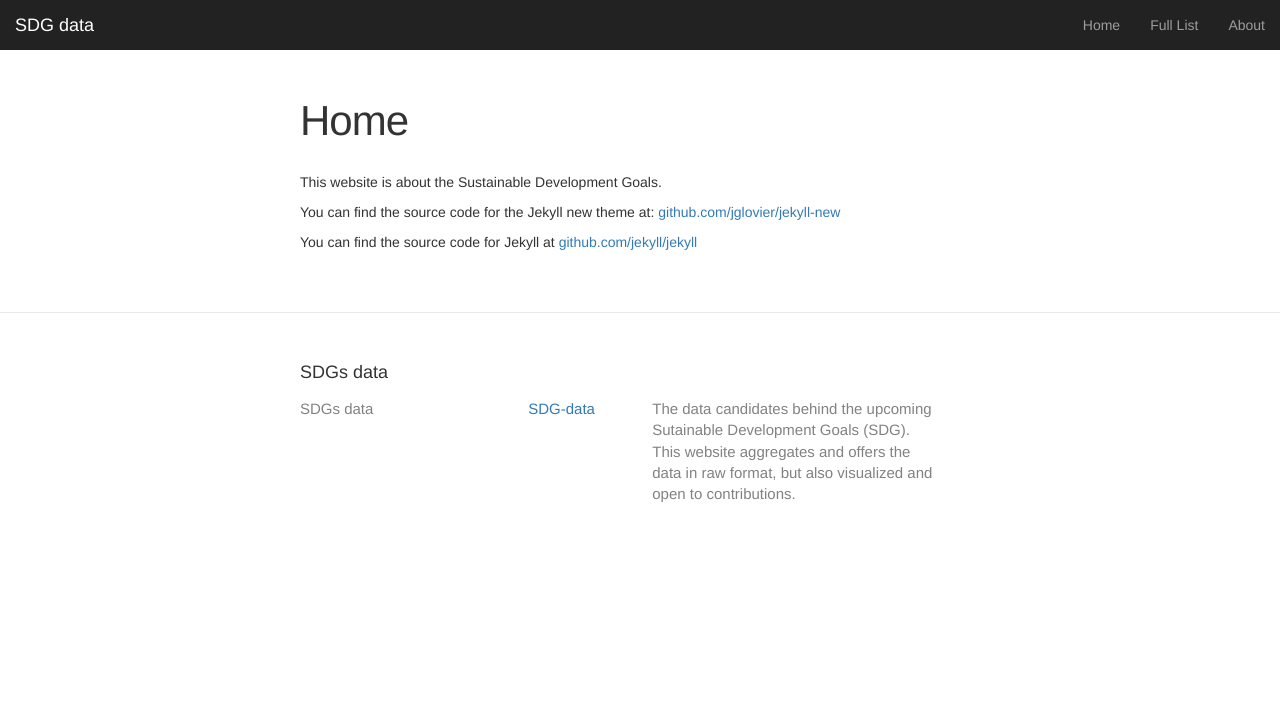
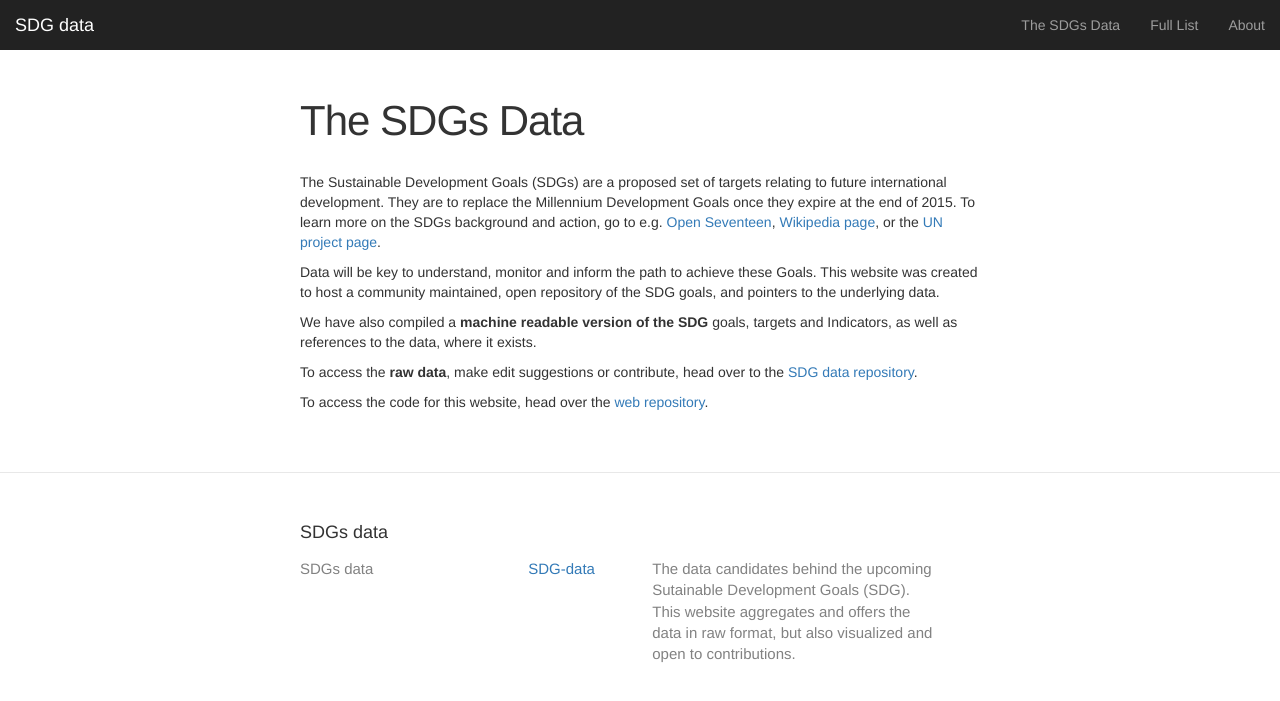
Before and after one commit to SDG-data/web, a Jekyll site: the page built from index.md, in a window 1280 px wide. Shown: the top 701 px of the page. Built offline with Jekyll 4.4.1, drawn with Linux system fonts in a browser that asks for light colours.

Commit message:
Basic main text

```diff
--- a/index.md
+++ b/index.md
@@ -1,11 +1,15 @@
 ---
 layout: page
-title: Home
+title: The SDGs Data
 permalink: /
 ---
 
-This website is about the Sustainable Development Goals.
+The Sustainable Development Goals (SDGs) are a proposed set of targets relating to future international development. They are to replace the Millennium Development Goals once they expire at the end of 2015. To learn more on the SDGs background and action, go to e.g. [Open Seventeen](http://openseventeen.org/), [Wikipedia page](https://en.wikipedia.org/wiki/Sustainable_Development_Goals), or the [UN project page](https://sustainabledevelopment.un.org/).
 
-You can find the source code for the Jekyll new theme at: [github.com/jglovier/jekyll-new](https://github.com/jglovier/jekyll-new)
+Data will be key to understand, monitor and inform the path to achieve these Goals. This website was created to host a community maintained, open repository of the SDG goals, and pointers to the underlying data.
 
-You can find the source code for Jekyll at [github.com/jekyll/jekyll](https://github.com/jekyll/jekyll)
+We have also compiled a **machine readable version of the SDG** goals, targets and Indicators, as well as references to the data, where it exists.
+
+To access the **raw data**, make edit suggestions or contribute, head over to the [SDG data repository](https://github.com/SDG-data/SDGs).
+
+To access the code for this website, head over the [web repository](https://github.com/SDG-data/web).
```
